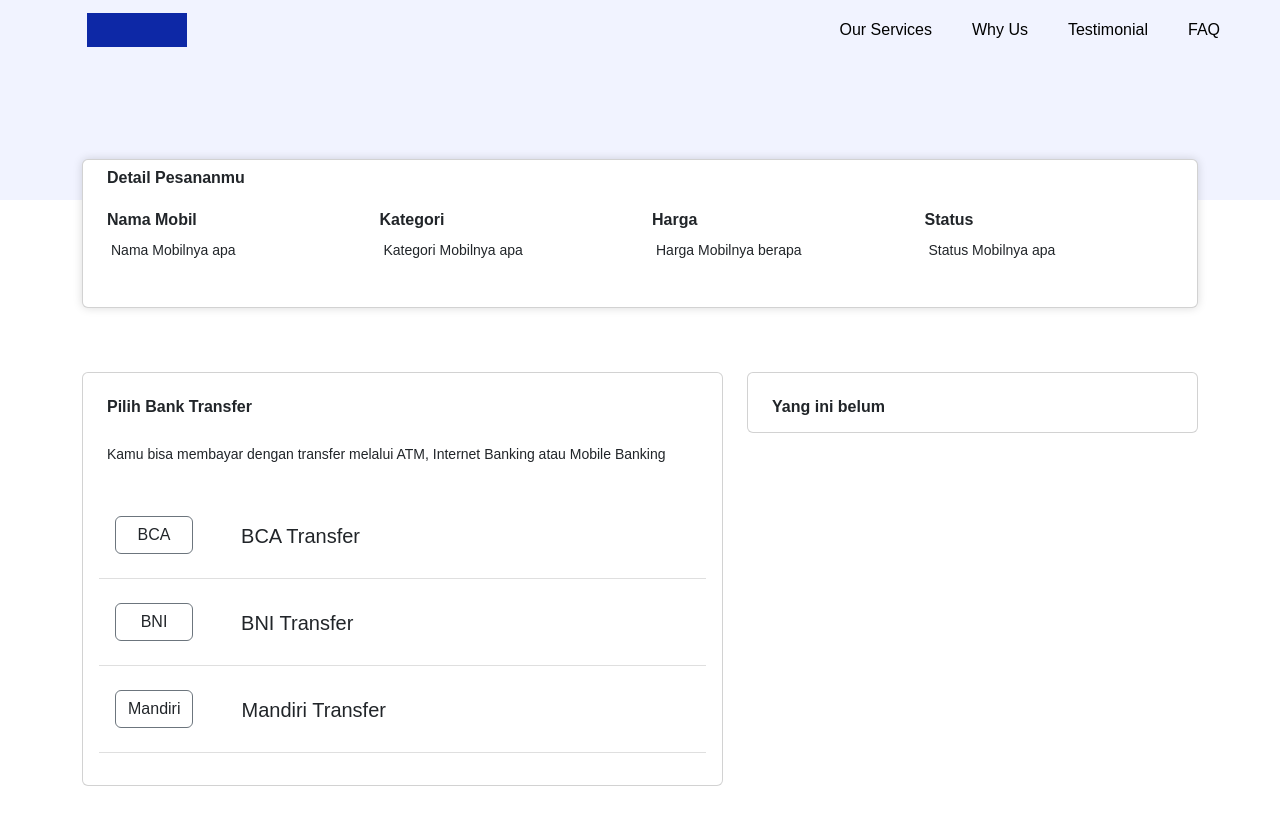
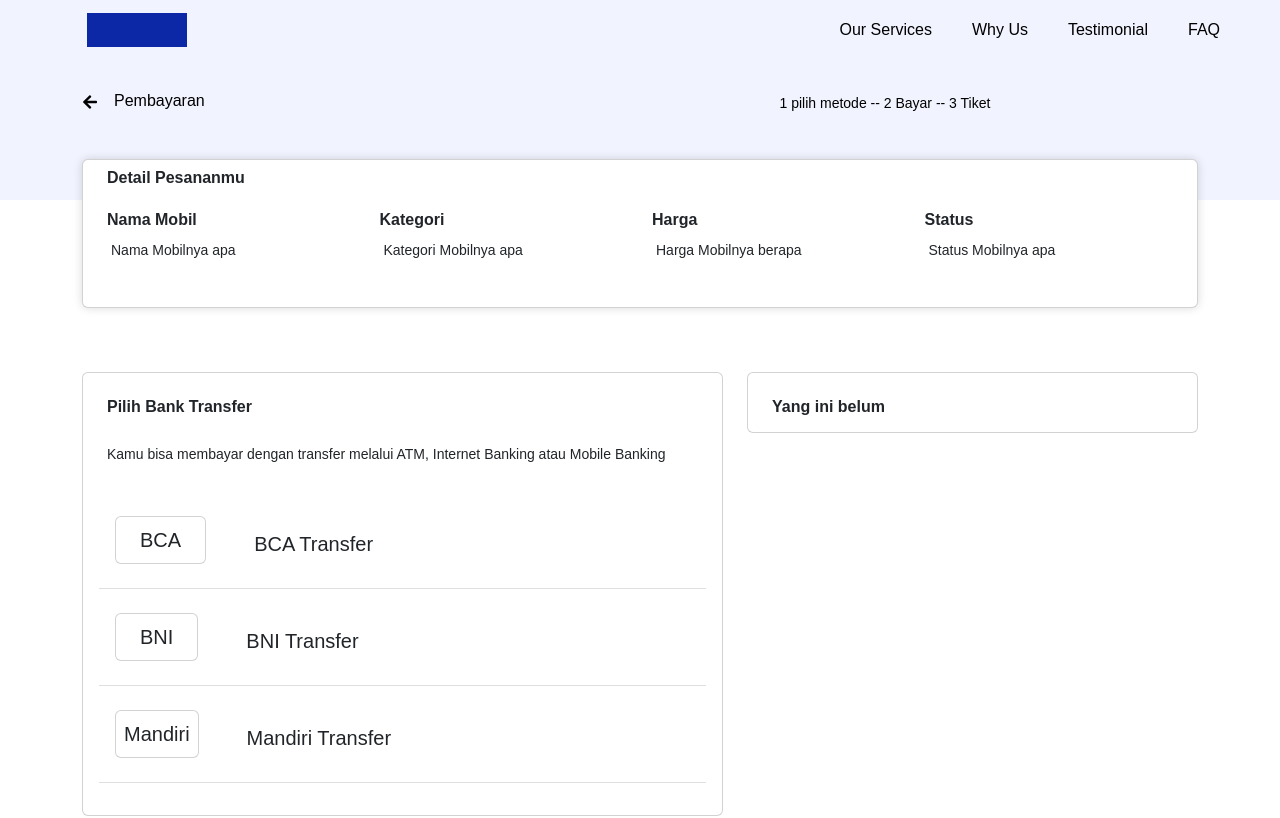
Before and after one commit to irwinekabakti/binar-platinum-challenge, a React (Create React App) app: page /pembayaran in a window 1280 px wide. Shown: the top 818 px of the page. Built offline with nearby package versions, Linux system fonts and the light colour scheme.

Commit message:
update payment page:(not fixed yet)

```diff
--- a/src/components/CardPayment/CardPayment.jsx
+++ b/src/components/CardPayment/CardPayment.jsx
@@ -1,4 +1,4 @@
-import React, { Fragment } from "react";
+import React, { Fragment, useState } from "react";
 import classes from "./CardPayment.module.css";
 // import Button from "react-bootstrap/Button";
 // import ButtonGroup from "react-bootstrap/ButtonGroup";
@@ -18,12 +18,12 @@ const CardPayment = () => {
                 Kamu bisa membayar dengan transfer melalui ATM, Internet Banking
                 atau Mobile Banking
               </p>
-              <form>
+
+              {/* <form>
                 <ul className="list-group list-group-flush mt-4">
                   <li className="list-group-item ms-3 me-3 d-flex">
                     <button
-                      className="rounded bg-white text-dark btn btn-outline-secondary text-center mb-3"
-                      style={{ width: "15%" }}>
+                      className={`rounded bg-white text-dark btn btn-outline-secondary text-center mb-3 ${classes.btnBank}`}>
                       BCA
                     </button>
                     <a
@@ -34,8 +34,7 @@ const CardPayment = () => {
                   </li>
                   <li className="list-group-item mt-3 ms-3 me-3 d-flex">
                     <button
-                      className="rounded bg-white text-dark btn btn-outline-secondary text-center mb-3"
-                      style={{ width: "15%" }}>
+                      className={`rounded bg-white text-dark btn btn-outline-secondary text-center mb-3 ${classes.btnBank}`}>
                       BNI
                     </button>
                     <a
@@ -46,8 +45,7 @@ const CardPayment = () => {
                   </li>
                   <li className="list-group-item mt-3 ms-3 me-3 d-flex">
                     <button
-                      className="rounded bg-white text-dark btn btn-outline-secondary text-center mb-3"
-                      style={{ width: "15%" }}>
+                      className={`rounded bg-white text-dark btn btn-outline-secondary text-center mb-3 ${classes.btnBank}`}>
                       Mandiri
                     </button>
                     <a
@@ -57,6 +55,28 @@ const CardPayment = () => {
                     </a>
                   </li>
                   <li className="list-group-item ms-3 mt-3 me-3 d-flex"></li>
+                </ul>
+              </form> */}
+
+              <form>
+                <ul className="list-group list-group-flush mt-4">
+                  <li className="list-group-item mx-3 d-flex">
+                    <div className="card fs-5 py-2 px-4 mb-3 text-center">
+                      BCA
+                    </div>
+                    <h5 className="ms-5 mt-3">BCA Transfer</h5>
+                  </li>
+                  <li className="list-group-item mx-3 mt-3 d-flex">
+                    <div className="card fs-5 py-2 px-4 mb-3 text">BNI</div>
+                    <h5 className="ms-5 mt-3">BNI Transfer</h5>
+                  </li>
+                  <li className="list-group-item mx-3 mt-3 d-flex">
+                    <div className="card py-2 px-2 fs-5  mb-3 text">
+                      Mandiri
+                    </div>
+                    <h5 className="ms-5 mt-3">Mandiri Transfer</h5>
+                  </li>
+                  <li className="list-group-item mb-3 d-flex"></li>
                 </ul>
               </form>
             </div>
--- a/src/components/CardPayment/CardPayment.module.css
+++ b/src/components/CardPayment/CardPayment.module.css
@@ -2,3 +2,13 @@
   margin-bottom: 70px;
   margin-top: -40px;
 }
+
+.btnBank {
+  width: 15%;
+}
+
+@media (max-width: 992px) {
+  .btnBank {
+    width: 40%;
+  }
+}
--- a/src/components/Empty/Empty.module.css
+++ b/src/components/Empty/Empty.module.css
@@ -1,5 +1,45 @@
 .emptySection {
-  color: aqua;
+  color: black;
   height: 200px;
   background: #f1f3ff;
 }
+
+.marginEmpty:hover {
+  color: black;
+}
+
+@media (min-width: 992px) {
+  .marginEmpty {
+    margin-top: 8%;
+  }
+}
+
+@media (max-width: 992px) {
+  .marginEmpty {
+    margin-top: 12%;
+  }
+}
+
+@media (max-width: 767px) {
+  .marginEmpty {
+    margin-top: 22%;
+  }
+}
+
+@media (max-width: 290px) {
+  .marginEmpty {
+    margin-top: 32%;
+  }
+}
+
+@media (min-width: 768px) {
+  .marginBox2 {
+    margin-left: 25%;
+  }
+}
+
+@media (max-width: 300px) {
+  .miniPhone {
+    display: block;
+  }
+}
--- /dev/null
+++ b/src/components/Empty/Empty2.jsx
@@ -0,0 +1,35 @@
+import React from "react";
+import classes from "./Empty.module.css";
+import { FaArrowLeft } from "react-icons/fa";
+import { useNavigate } from "react-router";
+
+const Empty2 = () => {
+  const navigate = useNavigate();
+
+  const toDetail = () => {
+    navigate("/detailCar/:id");
+  };
+
+  return (
+    <section className={classes.emptySection} id="empty-section">
+      <div className="container">
+        <div className={`d-flex justify-content-around ${classes.miniPhone}`}>
+          <div className={`col-lg col-md col-sm ${classes.marginEmpty}`}>
+            {/* <a href="/detailCar/:id" className="text-decoration-none text-dark"> */}
+            <span className="backToDetail" onClick={toDetail}>
+              <FaArrowLeft className="me-3" />
+              Pembayaran
+            </span>
+            {/* </a> */}
+          </div>
+          <div
+            className={`col-lg col-md col-sm ${classes.marginEmpty} ${classes.marginBox2}`}>
+            <p className="stepBayar">1 pilih metode -- 2 Bayar -- 3 Tiket</p>
+          </div>
+        </div>
+      </div>
+    </section>
+  );
+};
+
+export default Empty2;
--- a/src/pages/Payment.jsx
+++ b/src/pages/Payment.jsx
@@ -1,16 +1,16 @@
 import React from "react";
 import Navbar from "../components/Navbar/Navbar";
-import Empty from "../components/Empty/Empty";
 import Footer from "../components/Footer/Footer";
 import InfoBar from "../components/SearchBar/InfoBar";
 import CardPayment from "../components/CardPayment/CardPayment";
+import Empty2 from "../components/Empty/Empty2";
 
 const Payment = () => {
   return (
     <div>
       <header>
         <Navbar />
-        <Empty />
+        <Empty2 />
       </header>
       <main>
         <InfoBar />
```
